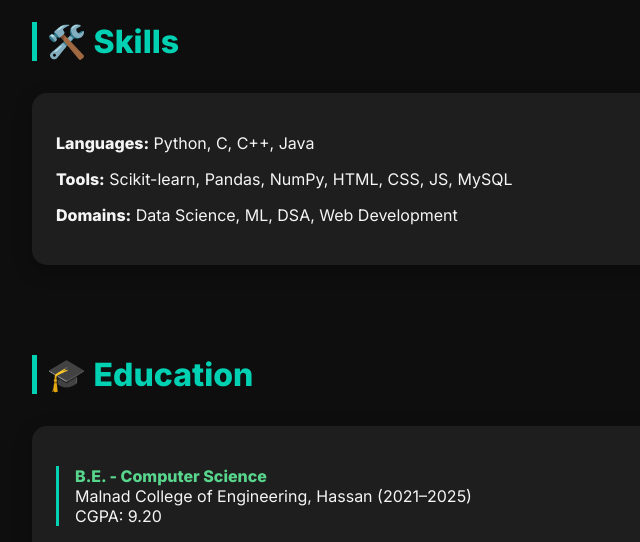
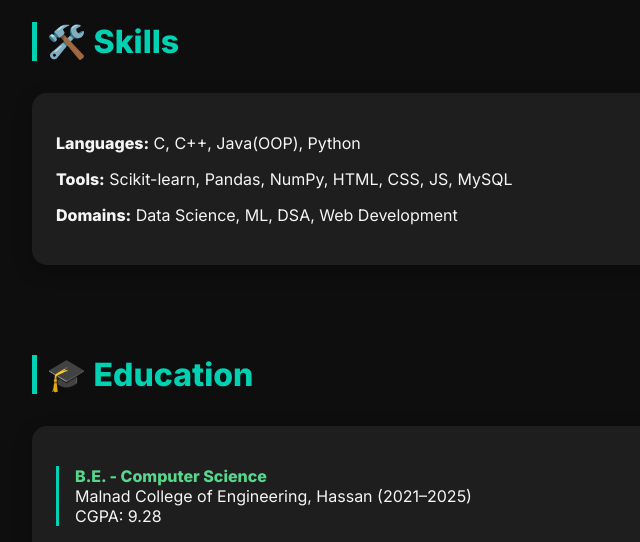
Before and after one commit to Rajath-H-M/RAJATH-H-M.github.io, a plain HTML site: page index.html in a window 1280 px wide. Shown: the part 1620-2162 px from the top of the page, 132-772 px from the left. Drawn offline with Linux system fonts and the light colour scheme.

Commit message:
Update index.html

```diff
--- a/index.html
+++ b/index.html
@@ -383,7 +383,7 @@
   <section id="skills">
     <h2>🛠️ Skills</h2>
     <div class="card">
-      <p><strong>Languages:</strong> Python, C, C++, Java</p>
+      <p><strong>Languages:</strong> C, C++, Java(OOP), Python</p>
       <p><strong>Tools:</strong> Scikit-learn, Pandas, NumPy, HTML, CSS, JS, MySQL</p>
       <p><strong>Domains:</strong> Data Science, ML, DSA, Web Development</p>
     </div>
@@ -392,7 +392,7 @@
   <section id="education">
     <h2>🎓 Education</h2>
     <div class="card">
-      <p><strong>B.E. - Computer Science</strong><br>Malnad College of Engineering, Hassan (2021–2025)<br>CGPA: 9.20</p>
+      <p><strong>B.E. - Computer Science</strong><br>Malnad College of Engineering, Hassan (2021–2025)<br>CGPA: 9.28</p>
       <p><strong>Pre-University (PCMB)</strong><br>Masters PU College (2019–2021)<br>Percentage: 100%</p>
       <p><strong>SSLC</strong><br>2018–2019<br>Percentage: 98.08%</p>
     </div>
@@ -406,6 +406,7 @@
       <a class="button" href="publish_rajath.pdf" target="_blank">View Publication</a>
       <a class="button" href="publish_certificate_Rajath H M.pdf" target="_blank">Certificate</a>
     </div>
+
     <div class="card">
       <p><strong>A Fully Automatic Fine-Tuned Deep Learning
                 Model for Knee Osteoarthritis Detection and
```
